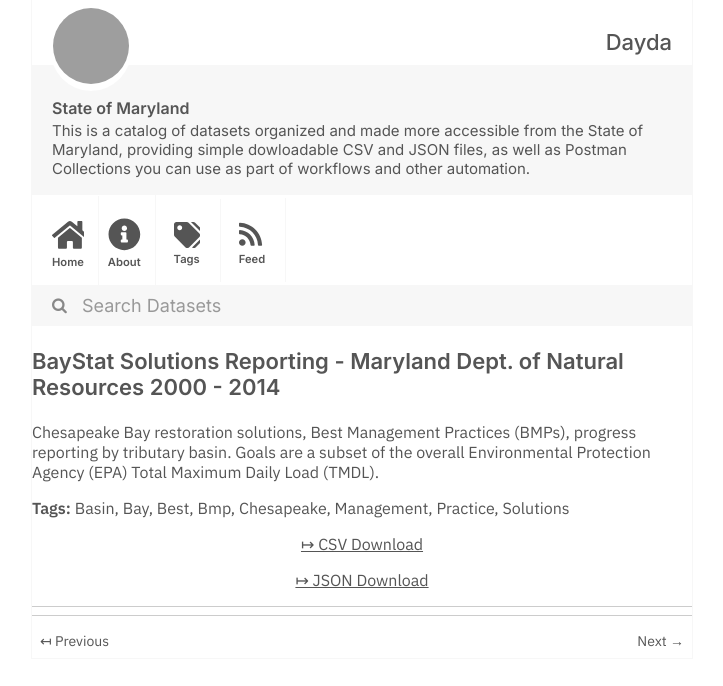
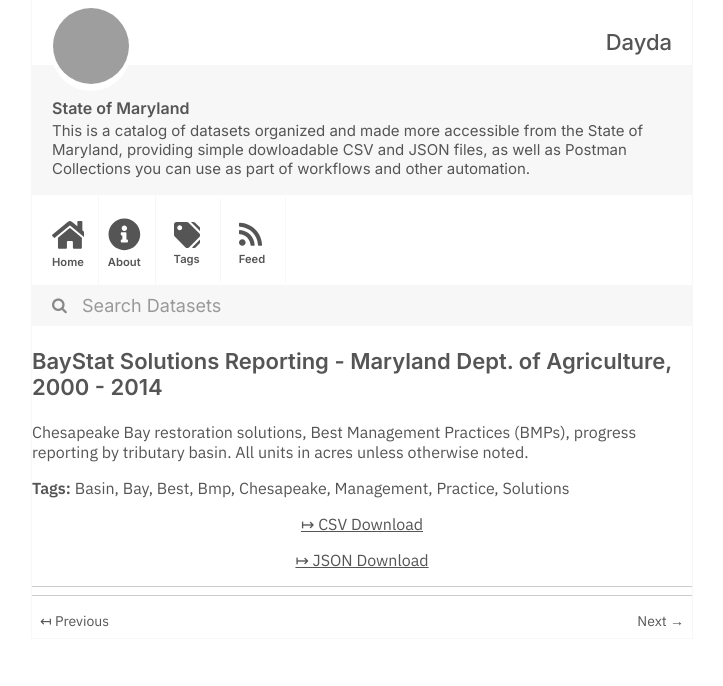
Before and after one commit to dayda-entities/state-of-maryland, a Jekyll site: the page built from _posts/2020-11-10-baystat-solutions-reporting-ma.md, in a window 1280 px wide, cut to the strip 0-686 px from the top of the page. Shown: the whole strip, without its empty margins (278-1001 px from the left). Built offline with Jekyll 4.4.1, drawn with Linux system fonts in a browser that asks for light colours; grey boxes are pictures that could not be loaded.

Commit message:
Publish Data

```diff
--- a/_posts/2020-11-10-baystat-solutions-reporting-ma.md
+++ b/_posts/2020-11-10-baystat-solutions-reporting-ma.md
@@ -1,7 +1,7 @@
 ---
-title: BayStat Solutions Reporting - Maryland Dept. of Natural Resources 2000 - 2014
-created: '2020-11-10T17:23:57.521934'
-modified: '2020-11-10T17:23:57.521945'
+title: 'BayStat Solutions Reporting - Maryland Dept. of Agriculture, 2000 - 2014'
+created: '2020-11-10T17:25:36.531991'
+modified: '2020-11-10T17:25:36.531998'
 state: active
 type: dataset
 tags:
@@ -15,10 +15,10 @@ tags:
   - Solutions
 groups:
   - Local Government
-csv_url: 'https://opendata.maryland.gov/api/views/4zqs-i2t2/rows.csv?accessType=DOWNLOAD'
+csv_url: 'https://opendata.maryland.gov/api/views/tsya-25ee/rows.csv?accessType=DOWNLOAD'
 json_url: >-
-  https://opendata.maryland.gov/api/views/4zqs-i2t2/rows.json?accessType=DOWNLOAD
+  https://opendata.maryland.gov/api/views/tsya-25ee/rows.json?accessType=DOWNLOAD
 layout: post
 
 ---
-Chesapeake Bay restoration solutions, Best Management Practices (BMPs), progress reporting by tributary basin. Goals are a subset of the overall Environmental Protection Agency (EPA) Total Maximum Daily Load (TMDL).
+Chesapeake Bay restoration solutions, Best Management Practices (BMPs), progress reporting by tributary basin. All units in acres unless otherwise noted.
```
